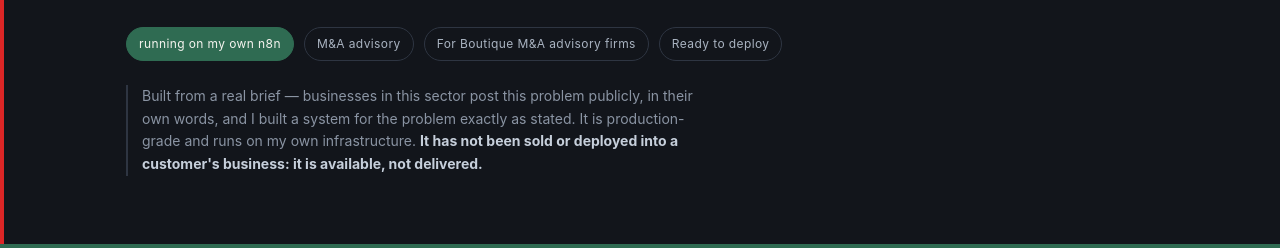
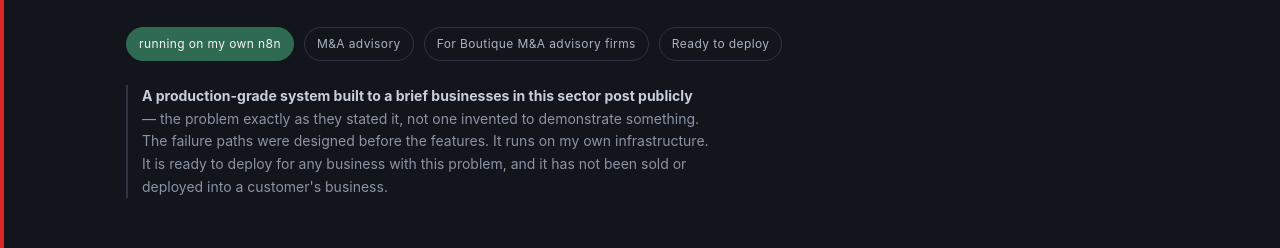
Before and after one commit to mdsadrhoman123-stack/edugrow-ma-platform, a plain HTML site: page docs/index.html in a window 1280 px wide. Shown: the part 260-508 px from the top of the page. Drawn offline with Linux system fonts and the light colour scheme.

Commit message:
docs: lead with the engineering standard, keep the availability disclosure exact

```diff
--- a/docs/index.html
+++ b/docs/index.html
@@ -146,10 +146,11 @@ a{color:var(--green)}
       <span class="pill">For Boutique M&amp;A advisory firms</span>
       <span class="pill">Ready to deploy</span>
     </div>
-    <p class="prov">Built from a real brief — businesses in this sector post
-    this problem publicly, in their own words, and I built a system for the
-    problem exactly as stated. It is production-grade and runs on my own infrastructure.
-    <b>It has not been sold or deployed into a customer's business: it is available, not delivered.</b></p>
+    <p class="prov"><b>A production-grade system built to a brief businesses in
+    this sector post publicly</b> — the problem exactly as they stated it, not
+    one invented to demonstrate something. The failure paths were designed
+    before the features. It runs on my own infrastructure.
+    It is ready to deploy for any business with this problem, and it has not been sold or deployed into a customer's business.</p>
   </div>
 </header>
 
```
Also changed, not shown: 2 other files.
